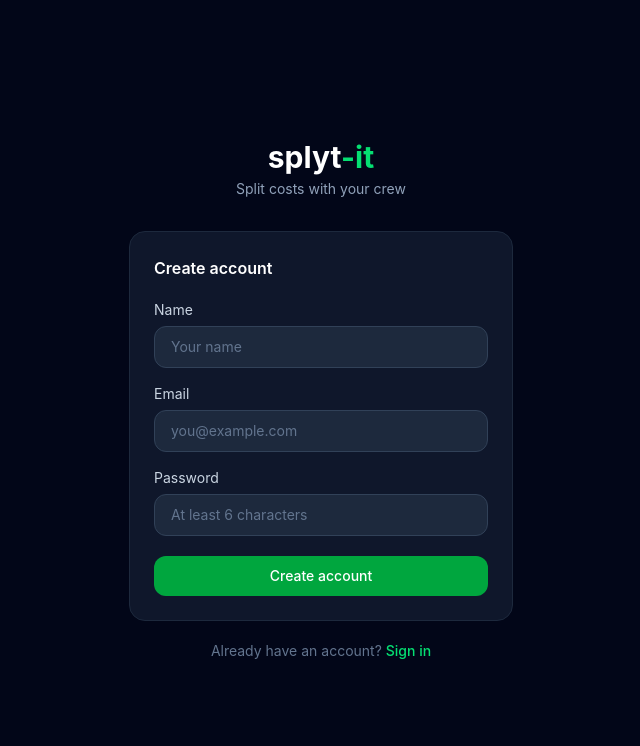
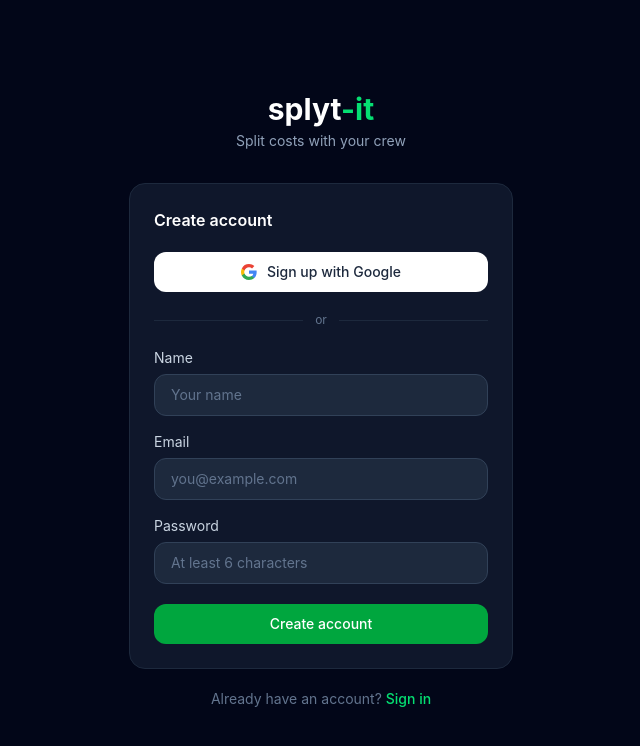
Before and after one commit to kmp59/splyt-it, a React (Vite) app: page /signup in a window 1280 px wide. Shown: the top 746 px of the page, without its empty margins (319-959 px from the left). Built offline with nearby package versions, Linux system fonts and the light colour scheme; no server answers.

Commit message:
Add Google sign-in, revamp group page

```diff
--- /dev/null
+++ b/src/components/auth/GoogleSignInButton.jsx
@@ -0,0 +1,58 @@
+import { useState } from 'react'
+import { useNavigate } from 'react-router'
+import { signInWithGoogle } from '../../services/auth'
+import LoadingSpinner from '../ui/LoadingSpinner'
+
+// Official Google "G" mark — kept as inline SVG so it renders crisp at any
+// size without pulling in an icon font/library.
+function GoogleLogo() {
+  return (
+    <svg width="16" height="16" viewBox="0 0 18 18" aria-hidden="true">
+      <path fill="#4285F4" d="M17.64 9.2c0-.64-.06-1.25-.16-1.84H9v3.48h4.84a4.14 4.14 0 0 1-1.8 2.72v2.26h2.9c1.7-1.57 2.68-3.88 2.68-6.62Z" />
+      <path fill="#34A853" d="M9 18c2.43 0 4.47-.8 5.96-2.18l-2.9-2.26c-.8.54-1.83.86-3.06.86-2.35 0-4.34-1.59-5.05-3.72H.94v2.33A9 9 0 0 0 9 18Z" />
+      <path fill="#FBBC05" d="M3.95 10.7A5.4 5.4 0 0 1 3.67 9c0-.59.1-1.17.28-1.7V4.97H.94A9 9 0 0 0 0 9c0 1.45.35 2.83.94 4.03l3.01-2.33Z" />
+      <path fill="#EA4335" d="M9 3.58c1.32 0 2.51.45 3.44 1.35l2.58-2.58C13.46.89 11.43 0 9 0A9 9 0 0 0 .94 4.97l3.01 2.33C4.66 5.17 6.65 3.58 9 3.58Z" />
+    </svg>
+  )
+}
+
+export default function GoogleSignInButton({ label = 'Continue with Google' }) {
+  const navigate = useNavigate()
+  const [loading, setLoading] = useState(false)
+  const [error, setError] = useState('')
+
+  async function handleClick() {
+    setError('')
+    setLoading(true)
+    try {
+      await signInWithGoogle()
+      navigate('/dashboard')
+    } catch (err) {
+      // User closing the popup isn't an error worth surfacing.
+      if (err.code !== 'auth/popup-closed-by-user' && err.code !== 'auth/cancelled-popup-request') {
+        setError('Google sign-in failed. Please try again.')
+      }
+    } finally {
+      setLoading(false)
+    }
+  }
+
+  return (
+    <div>
+      <button
+        type="button"
+        onClick={handleClick}
+        disabled={loading}
+        className="w-full inline-flex items-center justify-center gap-2.5 bg-white hover:bg-slate-100 active:bg-slate-200 text-slate-800 font-medium rounded-xl px-4 py-2.5 text-sm transition-colors disabled:opacity-50 disabled:cursor-not-allowed focus-visible:outline-none focus-visible:ring-2 focus-visible:ring-green-500 focus-visible:ring-offset-2 focus-visible:ring-offset-slate-950"
+      >
+        {loading ? <LoadingSpinner size="sm" className="border-slate-400 border-t-transparent" /> : <GoogleLogo />}
+        {loading ? 'Signing in…' : label}
+      </button>
+      {error && (
+        <p className="text-red-400 text-sm bg-red-950/50 border border-red-900/50 rounded-lg px-3 py-2 mt-3">
+          {error}
+        </p>
+      )}
+    </div>
+  )
+}
--- a/src/components/auth/LoginPage.jsx
+++ b/src/components/auth/LoginPage.jsx
@@ -3,6 +3,7 @@ import { Link, useNavigate } from 'react-router'
 import { signIn } from '../../services/auth'
 import Button from '../ui/Button'
 import LoadingSpinner from '../ui/LoadingSpinner'
+import GoogleSignInButton from './GoogleSignInButton'
 
 const INPUT_CLS =
   'w-full bg-slate-800 border border-slate-700 rounded-xl px-4 py-2.5 text-white placeholder-slate-500 focus:outline-none focus:border-green-600 focus:ring-1 focus:ring-green-600 transition-colors text-sm'
@@ -49,6 +50,15 @@ export default function LoginPage() {
 
         <div className="bg-slate-900 border border-slate-800 rounded-2xl p-6">
           <h2 className="text-base font-semibold text-white mb-5">Sign in</h2>
+
+          <GoogleSignInButton />
+
+          <div className="flex items-center gap-3 my-5">
+            <div className="flex-1 h-px bg-slate-800" />
+            <span className="text-xs text-slate-500">or</span>
+            <div className="flex-1 h-px bg-slate-800" />
+          </div>
+
           <form onSubmit={handleSubmit} className="space-y-4">
             <div>
               <label className="block text-sm text-slate-300 mb-1.5">Email</label>
--- a/src/components/auth/SignupPage.jsx
+++ b/src/components/auth/SignupPage.jsx
@@ -3,6 +3,7 @@ import { Link, useNavigate } from 'react-router'
 import { signUp } from '../../services/auth'
 import Button from '../ui/Button'
 import LoadingSpinner from '../ui/LoadingSpinner'
+import GoogleSignInButton from './GoogleSignInButton'
 
 const INPUT_CLS =
   'w-full bg-slate-800 border border-slate-700 rounded-xl px-4 py-2.5 text-white placeholder-slate-500 focus:outline-none focus:border-green-600 focus:ring-1 focus:ring-green-600 transition-colors text-sm'
@@ -50,6 +51,15 @@ export default function SignupPage() {
 
         <div className="bg-slate-900 border border-slate-800 rounded-2xl p-6">
           <h2 className="text-base font-semibold text-white mb-5">Create account</h2>
+
+          <GoogleSignInButton label="Sign up with Google" />
+
+          <div className="flex items-center gap-3 my-5">
+            <div className="flex-1 h-px bg-slate-800" />
+            <span className="text-xs text-slate-500">or</span>
+            <div className="flex-1 h-px bg-slate-800" />
+          </div>
+
           <form onSubmit={handleSubmit} className="space-y-4">
             <div>
               <label className="block text-sm text-slate-300 mb-1.5">Name</label>
--- a/src/pages/GroupPage.jsx
+++ b/src/pages/GroupPage.jsx
@@ -1,6 +1,6 @@
 import { useEffect, useState } from 'react'
 import { useParams, Link } from 'react-router'
-import { ArrowLeft, Plus, Trash2, Pencil, Receipt, TrendingUp, Scale, UserPlus, UserMinus, ArrowLeftRight, ShieldPlus, ShieldMinus, RotateCcw } from 'lucide-react'
+import { ArrowLeft, Plus, Trash2, Pencil, Receipt, TrendingUp, Scale, UserPlus, UserMinus, ArrowLeftRight, ShieldPlus, ShieldMinus, RotateCcw, ChevronDown } from 'lucide-react'
 import clsx from 'clsx'
 import { useAuth } from '../context/AuthContext'
 import { useToast } from '../context/ToastContext'
@@ -53,6 +53,7 @@ export default function GroupPage() {
   const [actionMemberUid, setActionMemberUid] = useState(null)
   const [merging, setMerging] = useState(false)
   const [adminChangingId, setAdminChangingId] = useState(null)
+  const [membersOpen, setMembersOpen] = useState(false)
 
   // real-time group doc
   useEffect(() => {
@@ -351,19 +352,36 @@ export default function GroupPage() {
           )}
         </div>
 
-        {/* Members — always visible regardless of tab */}
-        <section>
+        {/* Members — only shown on the Expenses tab, collapsible */}
+        <section className={clsx(tab !== 'expenses' && 'hidden')}>
           <div className="flex items-center justify-between mb-3">
-            <h2 className={SECTION_LABEL} style={{ marginBottom: 0 }}>Members · {memberList.length}</h2>
             <button
-              onClick={() => setShowAddMember((v) => !v)}
-              className="flex items-center gap-1.5 text-xs text-slate-400 hover:text-green-400 transition-colors"
+              type="button"
+              onClick={() => setMembersOpen((v) => !v)}
+              className="flex items-center gap-1.5 focus-visible:outline-none focus-visible:ring-2 focus-visible:ring-green-500 rounded"
+              aria-expanded={membersOpen}
             >
-              <UserPlus size={13} />
-              Add member
+              <span className={clsx(
+                'flex items-center justify-center w-5 h-5 rounded-full border border-slate-600 shrink-0 transition-transform',
+                membersOpen && 'rotate-180'
+              )}>
+                <ChevronDown size={12} className="text-slate-400" />
+              </span>
+              <h2 className={SECTION_LABEL} style={{ marginBottom: 0 }}>Members · {memberList.length}</h2>
             </button>
+            {membersOpen && (
+              <button
+                onClick={() => setShowAddMember((v) => !v)}
+                className="flex items-center gap-1.5 text-xs text-slate-400 hover:text-green-400 transition-colors"
+              >
+                <UserPlus size={13} />
+                Add member
+              </button>
+            )}
           </div>
 
+          {membersOpen && (
+          <>
           <div className="flex flex-wrap gap-4">
             {memberList.map((uid) => {
               const { profile, name, isSelf, isTargetCreator, isTargetAdmin, canRemove, canPromote, canDemote, canMerge } =
@@ -479,6 +497,8 @@ export default function GroupPage() {
               )}
             </div>
           )}
+          </>
+          )}
         </section>
 
         {/* Expenses list — default tab */}
@@ -580,10 +600,19 @@ export default function GroupPage() {
             />
           ) : (() => {
             const spending = {}
+            let total = 0
             for (const exp of expenses) {
               spending[exp.paidBy] = (spending[exp.paidBy] ?? 0) + exp.amount
+              total += exp.amount
             }
             return (
+              <>
+              <div className="flex flex-col items-center gap-2 mb-5">
+                <span className="text-[10px] font-semibold text-green-500 uppercase tracking-wider">Total</span>
+                <div className="flex items-center justify-center w-32 h-32 rounded-full bg-green-950/40 border border-green-800/50">
+                  <span className="text-lg font-bold text-green-400 tabular-nums text-center px-2">{fmt(total)}</span>
+                </div>
+              </div>
               <div className="bg-slate-900 border border-slate-800 rounded-2xl overflow-hidden divide-y divide-slate-800">
                 {[...memberList]
                   .sort((a, b) => (spending[b] ?? 0) - (spending[a] ?? 0))
@@ -606,6 +635,7 @@ export default function GroupPage() {
                     )
                   })}
               </div>
+              </>
             )
           })()}
         </section>
--- a/src/services/auth.js
+++ b/src/services/auth.js
@@ -8,6 +8,7 @@ import * as firebaseAuth from './firebase/auth'
 const impl = import.meta.env.VITE_DATA_MODE === 'local' ? localAuth : firebaseAuth
 
 export const signIn = impl.signIn
+export const signInWithGoogle = impl.signInWithGoogle
 export const signUp = impl.signUp
 export const signOut = impl.signOut
 export const resetPassword = impl.resetPassword
--- a/src/services/firebase/auth.js
+++ b/src/services/firebase/auth.js
@@ -1,6 +1,8 @@
 import {
   signInWithEmailAndPassword,
   createUserWithEmailAndPassword,
+  signInWithPopup,
+  GoogleAuthProvider,
   signOut as fbSignOut,
   onAuthStateChanged as fbOnAuthStateChanged,
   updateProfile,
@@ -51,6 +53,13 @@ export async function signUp(email, password, displayName) {
   return { user }
 }
 
+export async function signInWithGoogle() {
+  const provider = new GoogleAuthProvider()
+  const { user } = await signInWithPopup(auth, provider)
+  await ensureUserDoc(user)
+  return { user }
+}
+
 export async function resetPassword(email) {
   return sendPasswordResetEmail(auth, email)
 }
--- a/src/services/local/auth.js
+++ b/src/services/local/auth.js
@@ -23,6 +23,20 @@ export async function signIn(email, password) {
     (u) => u.email === email.toLowerCase() && u.password === password
   )
   if (!user) throw Object.assign(new Error('Bad credentials'), { code: 'auth/invalid-credential' })
+  const session = { uid: user.uid, email: user.email, displayName: user.displayName }
+  lsSet(SESSION_KEY, session)
+  return { user: session }
+}
+
+// No real OAuth in local mode — signs in as a fixed demo Google account so
+// the "Continue with Google" button has something to demonstrate.
+export async function signInWithGoogle() {
+  const users = readUsers()
+  let user = users.find((u) => u.uid === 'demo-google-user')
+  if (!user) {
+    user = { uid: 'demo-google-user', email: 'demo.google@example.com', displayName: 'Google Demo User', password: null }
+    writeUsers([...users, user])
+  }
   const session = { uid: user.uid, email: user.email, displayName: user.displayName }
   lsSet(SESSION_KEY, session)
   return { user: session }
```
Also changed, not shown: 1 other file (tests, documents, lock files or other folders).
